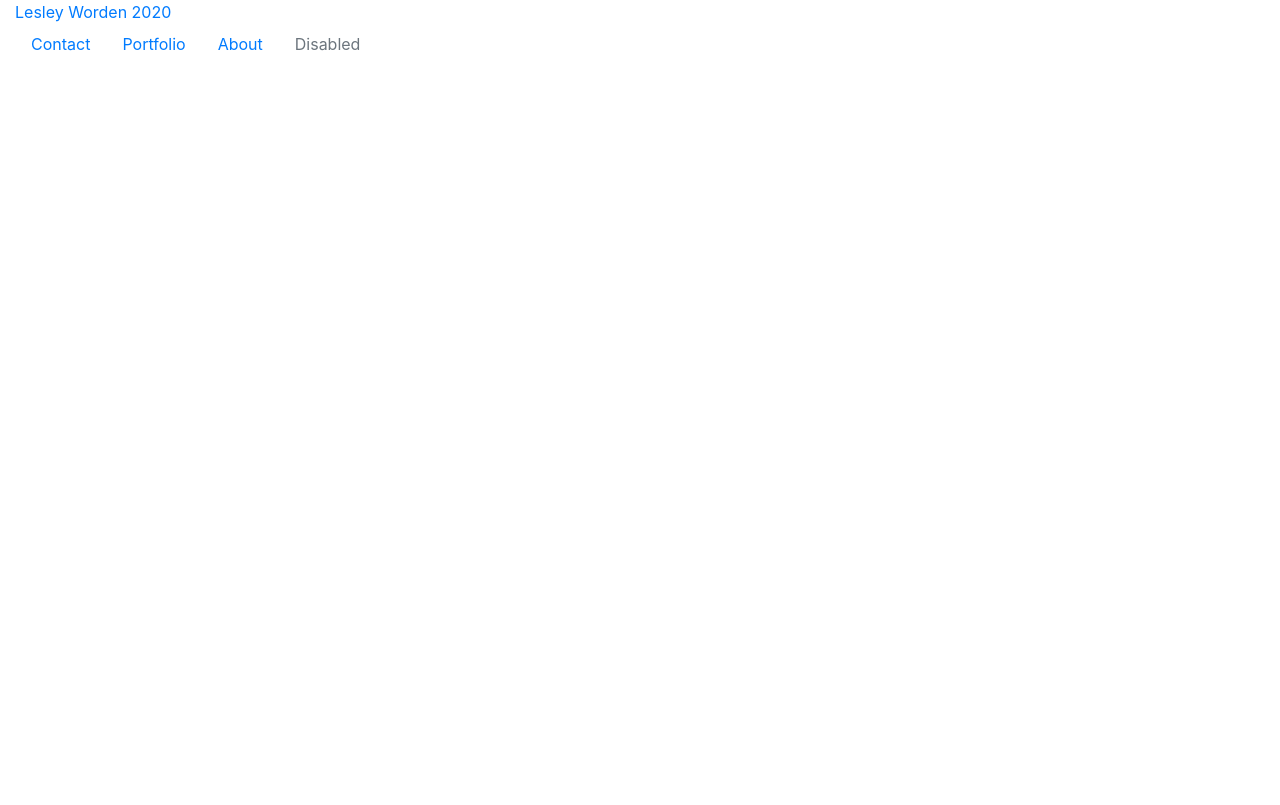
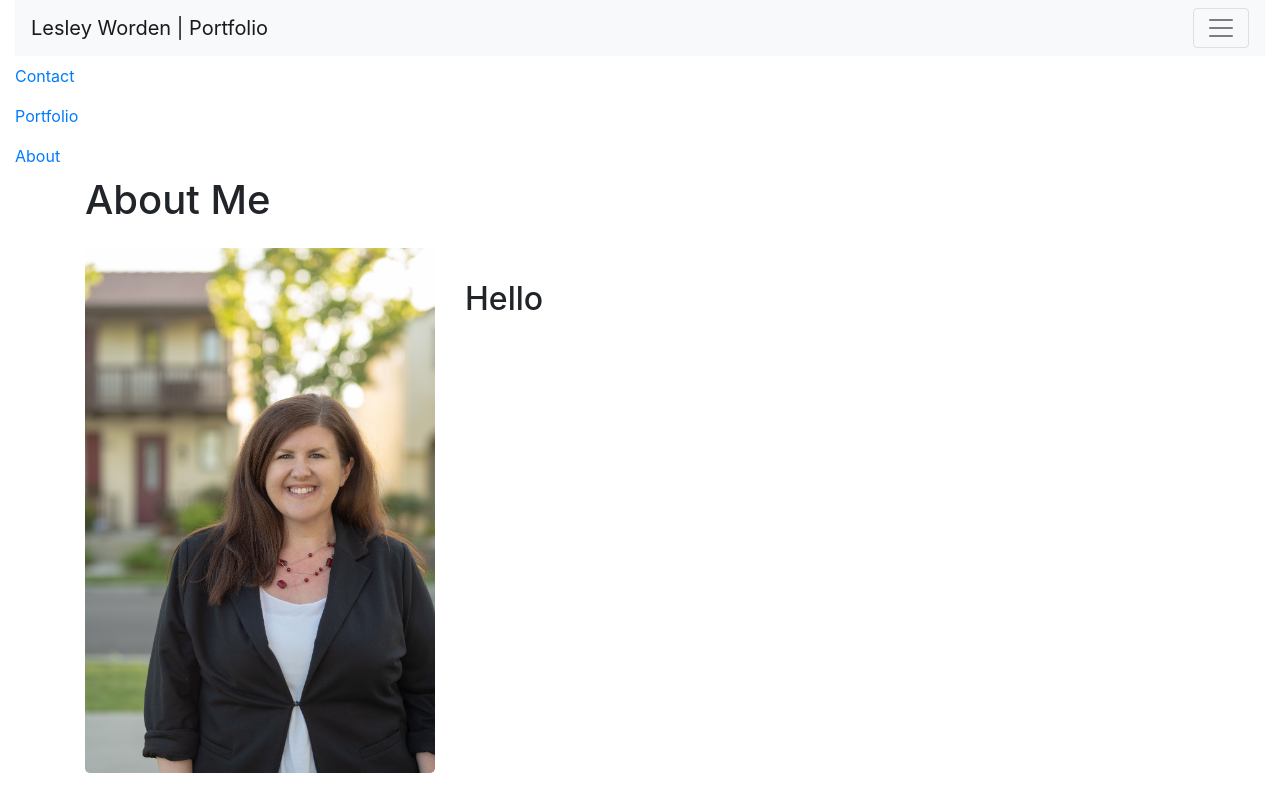
Before and after one commit to Lesleyworden/Portfolio, a plain HTML site: page index.html in a window 1280 px wide. Drawn offline with nearby package versions, Linux system fonts and the light colour scheme.

Commit message:
Added photo and header for bio

```diff
--- a/index.html
+++ b/index.html
@@ -2,29 +2,44 @@
 <html lang="en">
 <head>
     <meta charset="UTF-8">
+    <meta http-equiv="X-UA-Compatible" content="IE-edge">
+    <title>Lesley Worden Portfolio</title>
+    <meta name="description" content="">
     <meta name="viewport" content="width=device-width, initial-scale=1.0">
-    <title>Lesley Worden Portfolio</title>
     <link rel="stylesheet" href="https://stackpath.bootstrapcdn.com/bootstrap/4.5.2/css/bootstrap.min.css" integrity="sha384-JcKb8q3iqJ61gNV9KGb8thSsNjpSL0n8PARn9HuZOnIxN0hoP+VmmDGMN5t9UJ0Z" crossorigin="anonymous">
 
 <body>
     <header class="container-fluid">
-        <nav class="Nav Bar">
-        <a class="nav bar name" href="#">Lesley Worden 2020</a>
-        <ul class="nav">
+        <nav class="navbar navbar-light bg-light">
+    <a class="navbar-brand" href="#">Lesley Worden | Portfolio</a>
+    <button class="navbar-toggler" type="button" data-toggle="collapse" data-target="#navbarSupportedContent" aria-controls="navbarSupportContent" aria-expanded="false" aria-label="Toggle navigation">
+        <span class="navbar-toggler-icon"></span>
+    </button>
+    <div class="collapse navbar-collapse" id="navbarSupportContent">
+  </nav>
+<ul class="navbar-nav ml-auto">
+    <li class="nav-item"><a class="nav-link" href="contact.html">Contact</a></li>
+    <li class="nav-item"><a class="nav-link" href="portfolio.html">Portfolio</a></li>
+    <li class="nav-item"><a class="nav-link" href="index.html">About</a></li>
+    </ul>
+</div>
+</nav>
+</header>
 
-
-            <li class="nav-item"><a class="nav-link" href="contact.html">Contact</a>
-            </li>
-            <li class="nav-item"><a class="nav-link" href="portfolio.html">Portfolio</a>
-            </li>
-            <li class="nav-item"><a class="nav-link" href="index.html">About</a>
-            </li>
-            <li class="nav-item">
-              <a class="nav-link disabled" href="#" tabindex="-1" aria-disabled="true">Disabled</a>
-            </li>
-          </ul>
-        </nav>
-    </header>
-
+<main class="container rounded-lg">
+    <div class="row">
+        <header class="col-md-12">
+            <h1>About Me</h1>
+        </header>
+    </div>
+    <div class="row">
+        <figure class="col-md-4">
+            <img class="rounded-lg img-fluid my-3" src="Assets/RealtorWorden-04186.jpg" alt= "Lesley Worden">
+        </figure>
+        <section class="col-md-8 my-5">
+            <h2>Hello</h2>
+        </section>
+    </div>
+</main>
 </body>
 </html>
```
Also changed, not shown: Assets/RealtorWorden-04186.jpg (added).
